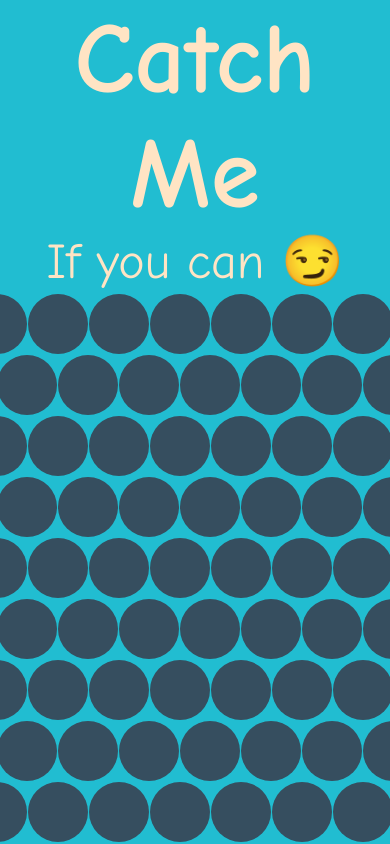
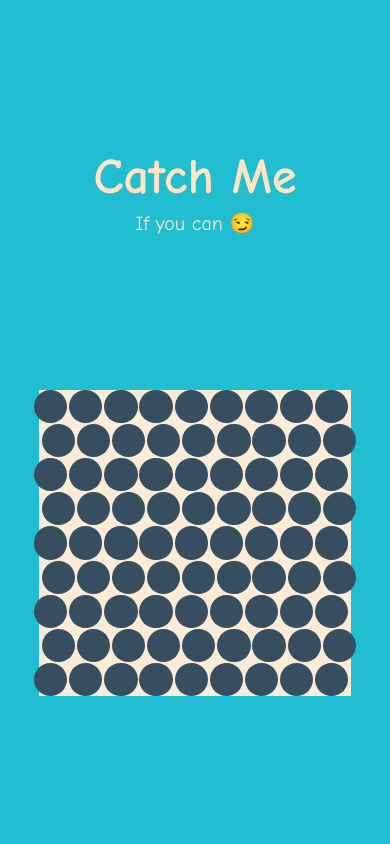
Before and after one commit to Baelhj/Catch-me, a plain HTML site: page game.html in a window 390 px wide. Drawn offline with Linux system fonts and the light colour scheme.

Commit message:
Fixed sizing & responsiveness

```diff
--- a/game.css
+++ b/game.css
@@ -17,7 +17,7 @@ body {
   height: 100vh;
   display: flex;
   align-items: center;
-  justify-content: space-around;
+  justify-content: space-evenly;
   flex-direction: column;
 }
 
@@ -26,45 +26,51 @@ body {
 }
 
 .title-h {
-  font-size: 100px;
+  font-size: clamp(50px, 8vw, 100px);
 }
 
 .title-p {
-  font-size: 50px;
+  font-size: clamp(20px, 4vw, 50px);
+  line-height: 1.8;
 }
 
 .board {
-  width: 100%;
+  width: 80vw;
   max-width: 650px;
   height: auto;
-  max-height: 600px;
 
   display: flex;
   flex-direction: column;
   justify-content: center;
   align-items: center;
   gap: 1px;
-  overflow: hidden;
+  background-color: antiquewhite;
 }
 
 .board > .row > div {
-  height: 60px;
-  width: 60px;
+  aspect-ratio: 1 / 1;
+  width: 8.5vw;
+
+  max-height: 60px;
+  max-width: 60px;
+  min-width: 30px;
+  min-height: 30px;
+
   background-color: #364e5f;
   border-radius: 50%;
 }
 
 .row {
   display: flex;
-  gap: 1px;
+  gap: 0.5vw;
 }
 
 .row.offset {
-  margin-left: 30px;
+  margin-left: 2vw;
 }
 
 .row.offset1 {
-  margin-right: 30px;
+  margin-right: 2vw;
 }
 
 /*
```
Also changed, not shown: game.html (+0 -4 lines).
